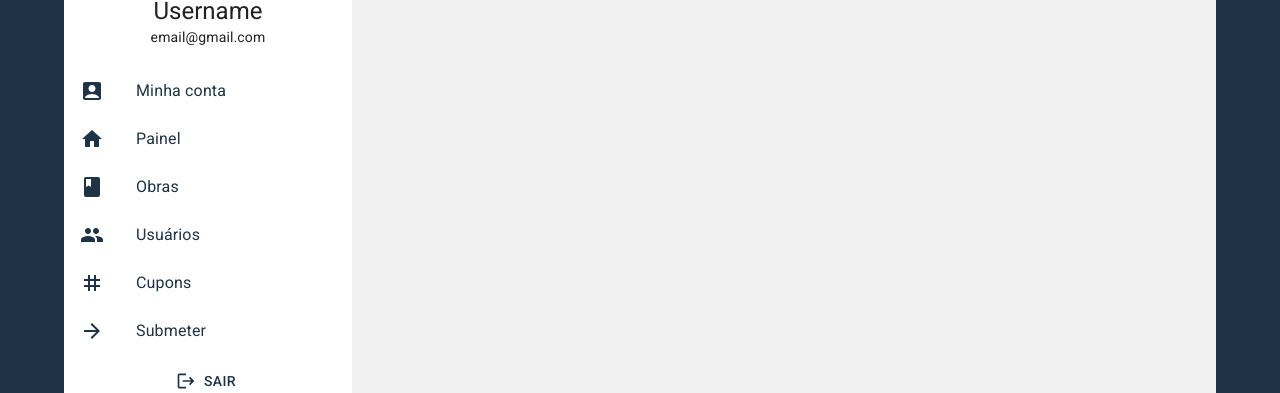
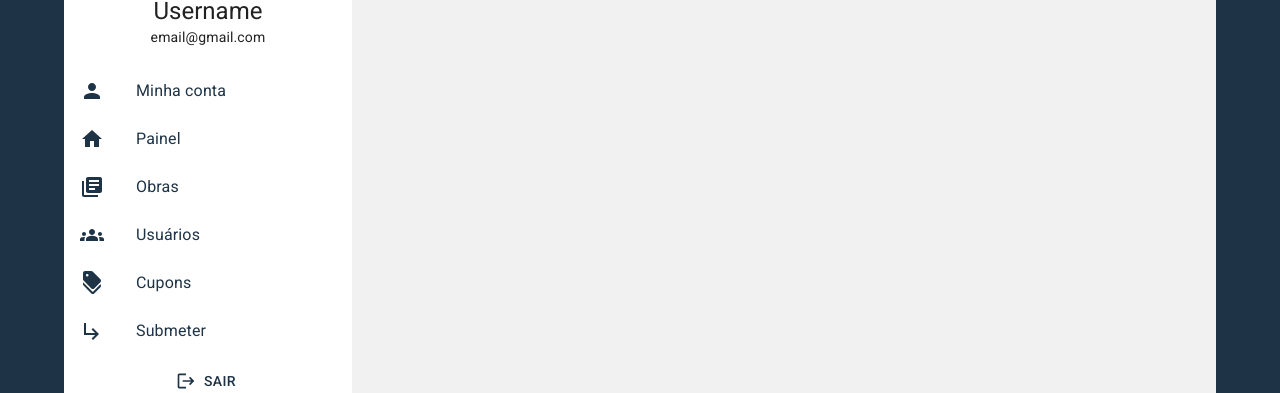
Before and after one commit to byte-stack-uefs/livrum, a Next.js app in the folder phase_4/app/webapp/: page /admin in a window 1280 px wide. Shown: the part 216-609 px from the top of the page. Built offline with nearby package versions, Linux system fonts and the light colour scheme.

Commit message:
Melhorando ícones

```diff
--- a/phase_4/app/webapp/app/components/layouts/InternalLayout.tsx
+++ b/phase_4/app/webapp/app/components/layouts/InternalLayout.tsx
@@ -3,7 +3,7 @@ import { theme } from '@/app/theme'
 import AccountHeader from "../AccountHeader";
 import { Avatar, Button, Container, Grid, Paper, Typography } from "@mui/material";
 import LivrumButtonMenu from "../LivrumButtonMenu";
-import { AccountBox, ArrowForward, Book, Home, Logout, People, Tag } from "@mui/icons-material";
+import { Discount, Groups, Home, LibraryBooks, Logout, Person, SubdirectoryArrowRight } from "@mui/icons-material";
 
 export default function InternalLayout({ children }: { children: React.ReactNode }) {
 
@@ -15,7 +15,7 @@ export default function InternalLayout({ children }: { children: React.ReactNode
     const buttons: any[] = [
         {
             label: 'Minha conta',
-            icon: <AccountBox />
+            icon: <Person />
         },
         {
             label: "Painel",
@@ -23,19 +23,19 @@ export default function InternalLayout({ children }: { children: React.ReactNode
         },
         {
             label: "Obras",
-            icon: <Book />
+            icon: <LibraryBooks />
         },
         {
             label: "Usuários",
-            icon: <People />
+            icon: <Groups />
         },
         {
             label: "Cupons",
-            icon: <Tag />
+            icon: <Discount />
         },
         {
             label: "Submeter",
-            icon: <ArrowForward />
+            icon: <SubdirectoryArrowRight />
         }
     ];
 
```
